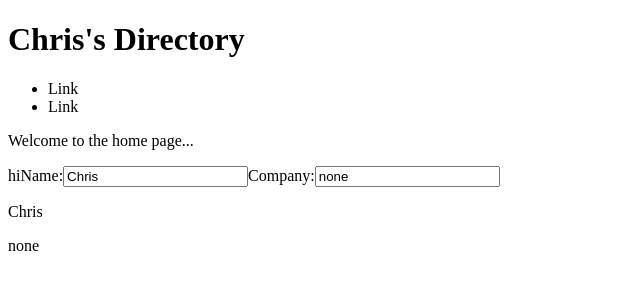
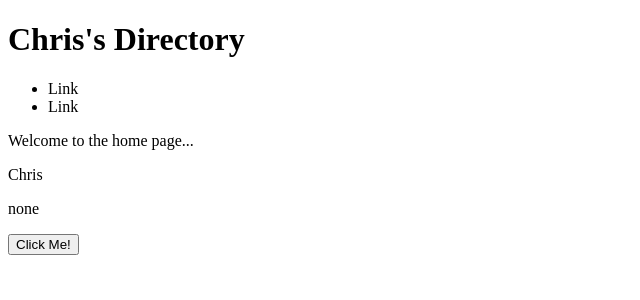
Before and after one commit to ChrisChewning/angularDirectoryProject, an Angular app: page / in a window 1280 px wide. Shown: the top 300 px of the page, without its empty margins (0-640 px from the left). Built offline with nearby package versions, Linux system fonts and the light colour scheme.

Commit message:
@Input @Output working

```diff
--- a/src/app/app.component.html
+++ b/src/app/app.component.html
@@ -8,12 +8,17 @@
   </nav>
 </header>
 
-<section id="main">
-
   <!-- app-home is the home component nested inside the home component. This is why it's app-home. it points to the .html file b.c that is the view file in the component. -->
   <!-- 2. if you put something inside <app-home></app-home> it gets overriden by what is actually inside of app-home (remember: app-home points to the app/home/home.component.html file). HOWEVER, if you put <ng-content></ng-content> it looks for what's in the tags in app-home and outputs it there. -->
 
-  <app-home>hi</app-home>
+<!-- custom property data binding. Whenever you get the app-home tag and you get the home component, bind the data with the custom property chris -->
 
+<section id="main">
+  <app-home [person]='person' (onClick)="add($event)">hi</app-home>
+  <!-- LISTENER:  When home component emits the event it outputs it up the tree to app. This is from the button click in home.component.html.
+  Your <app-home></app-home> is listening for it.
 
+  It fires the add function.
+
+  onClick could be a diff. name.  add is the name that will be pointed to your function in app.component.ts. this could be a diff. name too.-->
 </section>
--- a/src/app/app.component.ts
+++ b/src/app/app.component.ts
@@ -9,7 +9,19 @@ import { HomeComponent } from './home/index'; //optional way
   styleUrls: ['./app.component.css'],
   directives: [HomeComponent]
 })
+
 export class AppComponent {
   title = 'Chris\'s Directory';
-  name='Chris'
+  name = 'Chris';
+  person = {
+    name: "Chris",
+    company: "none"
+  };
+
+
+//add is the fn name. It is in your root component, which is outputting
+add(e){
+  alert('clicked');
 }
+
+}
--- a/src/app/home/home.component.html
+++ b/src/app/home/home.component.html
@@ -1,8 +1,14 @@
 <p>
-  {{homeTitle}}
-  <!--string interpolation. variable from home.component.ts  -->
+  {{homeTitle}} <!--string interpolation. variable from home.component.ts  -->
 </p>
-<ng-content></ng-content>
+<p>{{person.name}}</p>
+<p>{{person.company}}</p>
+<button (click)="fireAddEvent($event)">Click Me!</button>
+<!-- ^^ click event tied to btn. needs to be (click). So when the button is clicked the function fireAddEvent runs. You have an $event variable attached to it. This gets sent to the .ts file, which is your logic.-->
+
+<!-- EARLIER LESSON CONTENT -->
+<!-- </p>
+<ng-content></ng-content> -->
 
 <!-- property binding -->
 <!-- <input value='{{homeString}}' />
@@ -10,14 +16,14 @@
 <button (click)='alertMe("hi there")'>Click me</button> -->
 
 
-<!-- 2-way data binding -->
+<!-- ********************** 2-WAY DATA BINDING ******************* -->
 <!-- this info goes to the component. then the component sends it back to the view.  -->
-<label>Name:</label>
+<!-- <label>Name:</label>
 
 <input type='text' [(ngModel)]="person.name" />
-<!-- [] means look up the value from the component instead of treating it as a string or inline value. () -->
+[] means look up the value from the component instead of treating it as a string or inline value. ()
 <label>Company:</label>
 <input [(ngModel)]='person.company' />
 
 <p>{{person.name}}</p>
-<p>{{person.company}}</p>
+<p>{{person.company}}</p> -->
--- a/src/app/home/home.component.ts
+++ b/src/app/home/home.component.ts
@@ -1,4 +1,4 @@
-import { Component, OnInit } from '@angular/core';
+import { Component, OnInit, Input, Output, EventEmitter } from '@angular/core';
 import { FormsModule } from '@angular/forms';
 
 
@@ -10,17 +10,12 @@ import { FormsModule } from '@angular/forms';
 export class HomeComponent implements OnInit {
 
     homeTitle="Welcome to the home page..."; //variable defined on the HomeComponent class.
-    // // homeString= 'Name';
-    // // homeBoolean='true';
-    //
-    // alertMe(val){
-    //   alert(val);
-    // }
+    @Input() person; //you input person from app. root down the tree.
+    @Output() onClick = new EventEmitter(); //output the event click UP the tree to the root. Think: Root is at the top and everything is nested to root downwards.
 
-  person = {
-    name: "Chris",
-    company: "none"
-  };
+    fireAddEvent(e){
+      this.onClick.emit(e); //the fn runs. .onClick emits the event. this points to the @output(). It will emit this onClick event.
+    }
 
 
   constructor() { }
```
